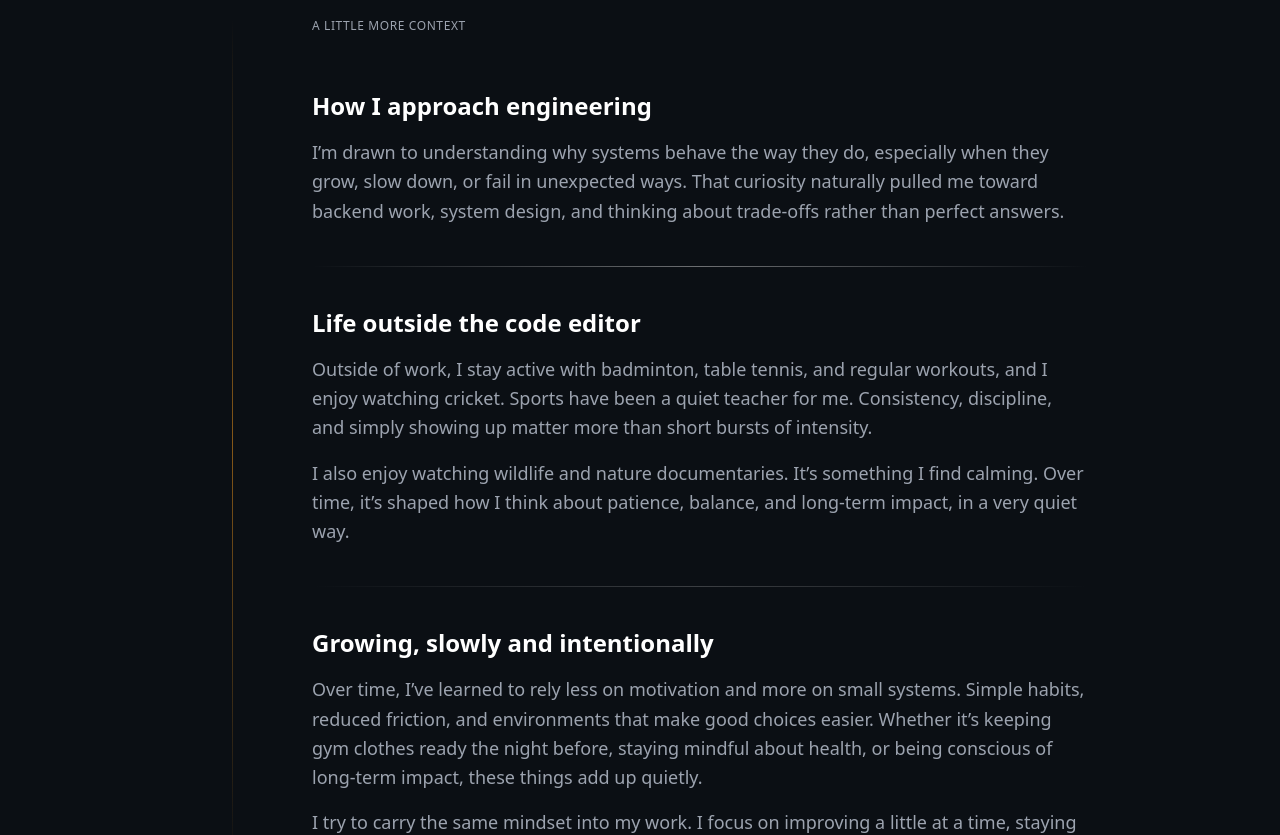
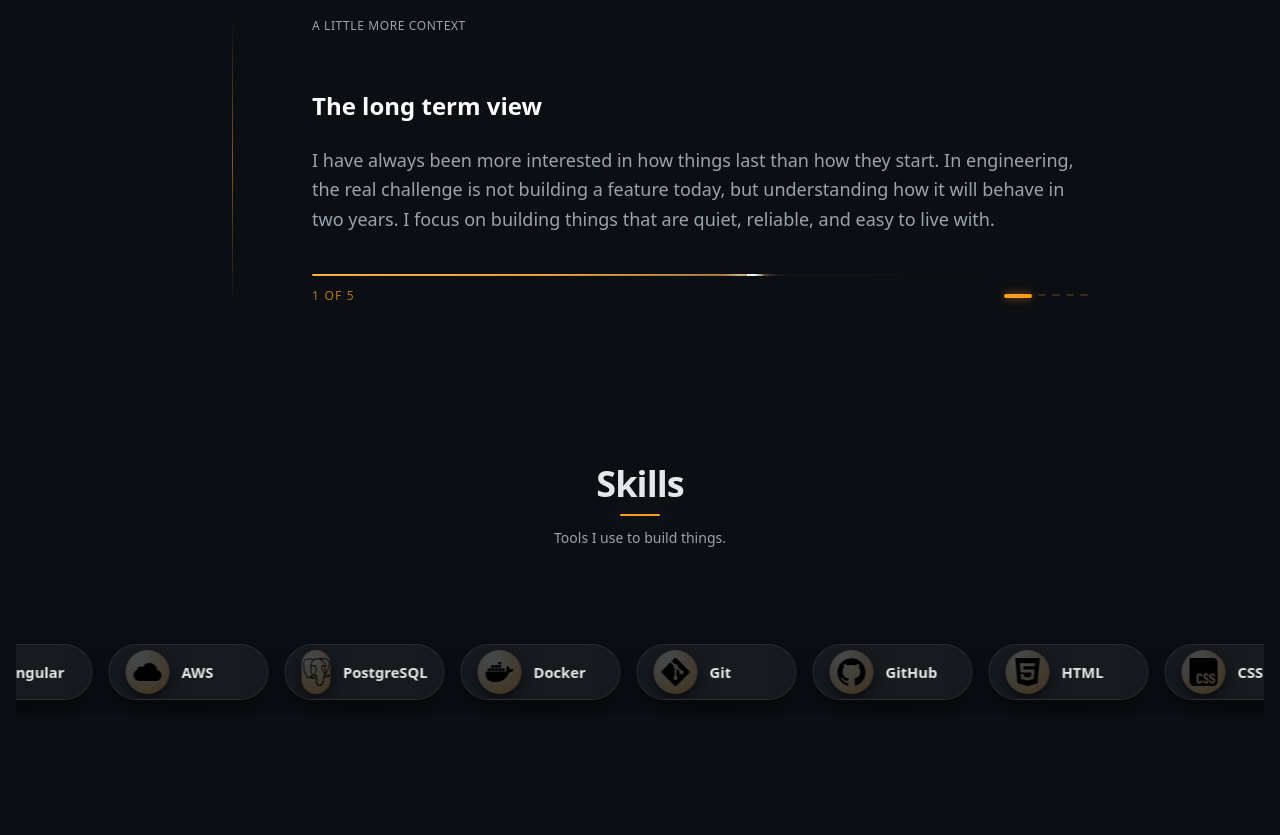
Before and after one commit to AbhishekKadavergu/who-am-i, a React (Vite) app: page / in a window 1280 px wide. Shown: the part 660-1495 px from the top of the page. Built offline with nearby package versions, Linux system fonts and the light colour scheme.

Commit message:
added content file (#15)
* fixed lint issues

* moved about section content to a file for easy content edit in future

```diff
--- a/src/components/About.tsx
+++ b/src/components/About.tsx
@@ -1,8 +1,95 @@
-import React from "react";
-import { motion } from "framer-motion";
+import React, { useState, useEffect, useRef, useLayoutEffect } from "react";
+import { motion, AnimatePresence } from "framer-motion";
 import profileImg from "../assets/Portfolio-Image.jpg";
+import { ABOUT_BLOCKS, INTRO_HTML } from "../data/aboutContent";
 
-const About: React.FC = () => (
+const About: React.FC = () => {
+  const [currentBlockIndex, setCurrentBlockIndex] = useState(0);
+  const [progress, setProgress] = useState(0);
+  const [isContentVisible, setIsContentVisible] = useState(true);
+  const [isPaused, setIsPaused] = useState(false);
+  const [contentMinHeight, setContentMinHeight] = useState<number | undefined>(
+    undefined,
+  );
+
+  const BLOCK_DURATION = 12000; // 12 seconds per block
+  const FADE_IN_DURATION = 600; // 0.6s fade in
+  const READING_TIME = BLOCK_DURATION - FADE_IN_DURATION; // reading time after fade in
+
+  const rafRef = useRef<number | null>(null);
+  const lastTimeRef = useRef<number | null>(null);
+  const elapsedRef = useRef(0);
+  const isPausedRef = useRef(isPaused);
+  const isContentVisibleRef = useRef(isContentVisible);
+  const measuringRef = useRef<HTMLDivElement | null>(null);
+  const contentWrapperRef = useRef<HTMLDivElement | null>(null);
+
+  useEffect(() => {
+    isPausedRef.current = isPaused;
+  }, [isPaused]);
+
+  useEffect(() => {
+    isContentVisibleRef.current = isContentVisible;
+  }, [isContentVisible]);
+
+  useLayoutEffect(() => {
+    const measure = () => {
+      if (!measuringRef.current || !contentWrapperRef.current) return;
+      // ensure measuring width matches visible container
+      const width = contentWrapperRef.current.clientWidth;
+      measuringRef.current.style.width = `${width}px`;
+      const blocks = Array.from(
+        measuringRef.current.querySelectorAll<HTMLDivElement>(".measure-block"),
+      );
+      let max = 0;
+      blocks.forEach((b) => {
+        max = Math.max(max, b.offsetHeight);
+      });
+      if (max) setContentMinHeight(max);
+    };
+
+    measure();
+    const onResize = () => setTimeout(measure, 120);
+    window.addEventListener("resize", onResize);
+    return () => window.removeEventListener("resize", onResize);
+  }, []);
+
+  useEffect(() => {
+    const loop = (ts: number) => {
+      if (lastTimeRef.current == null) lastTimeRef.current = ts;
+      const delta = ts - lastTimeRef.current;
+      lastTimeRef.current = ts;
+
+      if (!isPausedRef.current && isContentVisibleRef.current) {
+        elapsedRef.current += delta;
+        const pct = Math.min(100, (elapsedRef.current / READING_TIME) * 100);
+        setProgress(pct);
+
+        if (elapsedRef.current >= READING_TIME) {
+          setCurrentBlockIndex((i) => (i + 1) % ABOUT_BLOCKS.length);
+          elapsedRef.current = 0;
+          setProgress(0);
+          setIsContentVisible(false);
+          setTimeout(() => setIsContentVisible(true), FADE_IN_DURATION);
+        }
+      }
+
+      rafRef.current = requestAnimationFrame(loop);
+    };
+
+    rafRef.current = requestAnimationFrame(loop);
+    return () => {
+      if (rafRef.current) cancelAnimationFrame(rafRef.current);
+      rafRef.current = null;
+      lastTimeRef.current = null;
+      elapsedRef.current = 0;
+    };
+    // intentionally no deps: RAF loop reads refs
+  }, [READING_TIME]);
+
+  const currentBlock = ABOUT_BLOCKS[currentBlockIndex];
+
+  return (
     <section id="about" className="py-16 px-4 md:px-12 bg-[var(--brand-bg)]">
       {/* Hero */}
       <motion.div
@@ -30,28 +117,10 @@ const About: React.FC = () => (
         </div>
 
         {/* Intro */}
-      <div className="max-w-xl">
-        <p className="text-lg leading-relaxed mb-6 text-[var(--brand-text)]">
-          Hi — I’m{" "}
-          <span className="font-semibold text-white">Abhishek Kadavergu</span>.
-          I’m a software engineer who enjoys looking beyond features. I like
-          spending time understanding how things behave, evolve, and hold up
-          once they’re out in the real world.
-        </p>
-
-        <p className="text-lg leading-relaxed mb-6 text-[var(--brand-muted)]">
-          I currently work at{" "}
-          <span className="font-semibold text-white">Airbus</span>, building
-          backend services and micro-frontends using Node.js, Angular, React,
-          TypeScript, AWS, and PostgreSQL. What I enjoy most is the balance
-          between building something useful today and making sure it still makes
-          sense tomorrow.
-        </p>
-
-        <blockquote className="border-l-2 border-[var(--brand-orange)] pl-5 italic text-[var(--brand-muted)]">
-          I’m interested in building things that quietly last.
-        </blockquote>
-      </div>
+        <div
+          className="max-w-xl"
+          dangerouslySetInnerHTML={{ __html: INTRO_HTML }}
+        />
       </motion.div>
 
       {/* Perspective */}
@@ -73,10 +142,33 @@ const About: React.FC = () => (
               A little more context
             </p>
 
-          {/* Block 1 */}
-          <div className="mb-10">
-            <h3 className="group relative inline-block text-2xl font-semibold mb-4 text-white">
-              How I approach engineering
+            <div
+              ref={contentWrapperRef}
+              onMouseEnter={() => setIsPaused(true)}
+              onMouseLeave={() => setIsPaused(false)}
+              style={{
+                minHeight: contentMinHeight
+                  ? `${contentMinHeight}px`
+                  : undefined,
+              }}
+            >
+              {/* Rotating Block Content */}
+              <AnimatePresence mode="wait">
+                <motion.div
+                  key={currentBlockIndex}
+                  className="mb-10"
+                  initial={{ opacity: 0, y: 15, filter: "blur(8px)" }}
+                  animate={{ opacity: 1, y: 0, filter: "blur(0px)" }}
+                  exit={{ opacity: 0, y: -15, filter: "blur(8px)" }}
+                  transition={{ duration: 0.6, ease: [0.23, 1, 0.32, 1] }}
+                >
+                  <motion.h3
+                    className="group relative inline-block text-2xl font-semibold mb-6 text-white"
+                    initial={{ opacity: 0 }}
+                    animate={{ opacity: 1 }}
+                    transition={{ duration: 0.6, delay: 0.1 }}
+                  >
+                    {currentBlock.title}
                     <span
                       className="
                       absolute left-0 -bottom-1
@@ -86,82 +178,152 @@ const About: React.FC = () => (
                       group-hover:w-full
                     "
                     />
-            </h3>
+                  </motion.h3>
 
-            <p className="text-lg leading-relaxed text-[var(--brand-muted)]">
-              I’m drawn to understanding why systems behave the way they do,
-              especially when they grow, slow down, or fail in unexpected ways.
-              That curiosity naturally pulled me toward backend work, system
-              design, and thinking about trade-offs rather than perfect answers.
-            </p>
+                  <div className="space-y-4">
+                    {currentBlock.content.map((paragraph, idx) => (
+                      <motion.p
+                        key={idx}
+                        className="text-lg leading-relaxed text-[var(--brand-muted)]"
+                        initial={{ opacity: 0, x: -10 }}
+                        animate={{ opacity: 1, x: 0 }}
+                        transition={{
+                          duration: 0.6,
+                          delay: 0.15 + idx * 0.1,
+                          ease: [0.23, 1, 0.32, 1],
+                        }}
+                      >
+                        {paragraph}
+                      </motion.p>
+                    ))}
+                  </div>
+                </motion.div>
+              </AnimatePresence>
+
+              {/* Premium Progress Bar */}
+              <motion.div
+                className="mt-10"
+                initial={{ opacity: 0 }}
+                animate={{ opacity: 1 }}
+                transition={{ duration: 0.8, delay: 0.3 }}
+              >
+                {/* Track background */}
+                <div className="relative h-0.5 bg-gradient-to-r from-[var(--brand-orange)]/10 via-[var(--brand-orange)]/5 to-transparent rounded-full overflow-hidden backdrop-blur-sm">
+                  {/* Glow effect behind */}
+                  <div className="absolute inset-0 bg-gradient-to-r from-[var(--brand-orange)]/20 to-transparent blur-md" />
+
+                  {/* Progress fill */}
+                  <motion.div
+                    className="relative h-full bg-gradient-to-r from-[var(--brand-orange)] via-[var(--brand-orange)]/90 to-[var(--brand-orange)]/50 rounded-full"
+                    style={{
+                      width: `${progress}%`,
+                      boxShadow: `0 0 12px rgba(255, 140, 0, 0.6), inset 0 1px 2px rgba(255, 255, 255, 0.3)`,
+                    }}
+                    transition={{ width: { duration: 0.1, ease: "linear" } }}
+                  >
+                    {/* Shine effect */}
+                    <div className="absolute right-0 top-0 h-full w-8 bg-gradient-to-r from-transparent via-white/40 to-transparent" />
+                    {/* Premium circular tip with sparkle */}
+                    <motion.div
+                      className="absolute right-0 top-1/2 -translate-y-1/2 translate-x-1/2 w-4 h-4 rounded-full"
+                      style={{
+                        background:
+                          "radial-gradient(circle at 35% 35%, rgba(255,255,255,0.95), rgba(255,255,255,0.7) 40%, rgba(255,200,100,0.6))",
+                        boxShadow: `
+                          0 0 20px rgba(255,255,255,0.9),
+                          0 0 12px rgba(255,140,0,0.7),
+                          inset -1px -1px 2px rgba(0,0,0,0.3),
+                          inset 2px 2px 3px rgba(255,255,255,0.8)
+                        `,
+                      }}
+                      animate={{
+                        boxShadow: [
+                          `0 0 20px rgba(255,255,255,0.9), 0 0 12px rgba(255,140,0,0.7), inset -1px -1px 2px rgba(0,0,0,0.3), inset 2px 2px 3px rgba(255,255,255,0.8)`,
+                          `0 0 28px rgba(255,255,255,1), 0 0 16px rgba(255,140,0,0.9), inset -1px -1px 2px rgba(0,0,0,0.3), inset 2px 2px 3px rgba(255,255,255,1)`,
+                          `0 0 20px rgba(255,255,255,0.9), 0 0 12px rgba(255,140,0,0.7), inset -1px -1px 2px rgba(0,0,0,0.3), inset 2px 2px 3px rgba(255,255,255,0.8)`,
+                        ],
+                      }}
+                      transition={{
+                        duration: 1.5,
+                        repeat: Infinity,
+                        ease: "easeInOut",
+                      }}
+                    >
+                      {/* Inner highlight sparkle */}
+                      <div
+                        className="absolute inset-1 rounded-full pointer-events-none"
+                        style={{
+                          background:
+                            "radial-gradient(circle at 30% 30%, rgba(255,255,255,0.9), transparent 70%)",
+                        }}
+                      />
+                    </motion.div>
+                  </motion.div>
                 </div>
 
-          <div className="my-10 h-px bg-gradient-to-r from-transparent via-white/40 to-transparent" />
-
-          {/* Block 2 */}
-          <div className="mb-10">
-            <h3 className="group relative inline-block text-2xl font-semibold mb-4 text-white">
-              Life outside the code editor
-              <span
-                className="
-                  absolute left-0 -bottom-1
-                  h-[2px] w-0
-                  bg-[var(--brand-orange)]
-                  transition-all duration-300
-                  group-hover:w-full
-                "
+                {/* Counter and spacing */}
+                <div className="flex items-center justify-between mt-3">
+                  <div className="text-xs uppercase tracking-widest text-[var(--brand-orange)]/70 font-medium">
+                    {currentBlockIndex + 1} of {ABOUT_BLOCKS.length}
+                  </div>
+                  <div className="flex gap-1.5">
+                    {ABOUT_BLOCKS.map((_, idx) => (
+                      <motion.button
+                        key={idx}
+                        onClick={() => {
+                          setCurrentBlockIndex(idx);
+                          setProgress(0);
+                          elapsedRef.current = 0;
+                        }}
+                        className={`rounded-full transition-all duration-300 cursor-pointer ${
+                          idx === currentBlockIndex
+                            ? "h-1 w-7 bg-[var(--brand-orange)] shadow-[0_0_8px_rgba(255,140,0,0.6)]"
+                            : "h-0.5 w-2 bg-[var(--brand-orange)]/20 hover:bg-[var(--brand-orange)]/40"
+                        }`}
+                        aria-label={`Go to block ${idx + 1}`}
+                        whileHover={{ scale: 1.1 }}
                       />
-            </h3>
-
-            <p className="text-lg leading-relaxed text-[var(--brand-muted)]">
-              Outside of work, I stay active with badminton, table tennis, and
-              regular workouts, and I enjoy watching cricket. Sports have been a
-              quiet teacher for me. Consistency, discipline, and simply showing
-              up matter more than short bursts of intensity.
-            </p>
-
-            <p className="text-lg leading-relaxed text-[var(--brand-muted)] mt-4">
-              I also enjoy watching wildlife and nature documentaries. It’s
-              something I find calming. Over time, it’s shaped how I think about
-              patience, balance, and long-term impact, in a very quiet way.
-            </p>
+                    ))}
+                  </div>
+                </div>
+              </motion.div>
             </div>
 
-          <div className="my-10 h-px bg-gradient-to-r from-transparent via-white/20 to-transparent" />
-
-          {/* Block 3 */}
-          <div>
-            <h3 className="group relative inline-block text-2xl font-semibold mb-4 text-white">
-              Growing, slowly and intentionally
-              <span
-                className="
-                  absolute left-0 -bottom-1
-                  h-[2px] w-0
-                  bg-[var(--brand-orange)]
-                  transition-all duration-300
-                  group-hover:w-full
-                "
-              />
+            {/* Hidden measuring container for stable layout */}
+            <div
+              ref={measuringRef}
+              style={{
+                position: "absolute",
+                visibility: "hidden",
+                left: -9999,
+                top: 0,
+                pointerEvents: "none",
+              }}
+              aria-hidden
+            >
+              {ABOUT_BLOCKS.map((block, idx) => (
+                <div key={idx} className="measure-block mb-10">
+                  <h3 className="group relative inline-block text-2xl font-semibold mb-6 text-white">
+                    {block.title}
                   </h3>
-
-            <p className="text-lg leading-relaxed text-[var(--brand-muted)]">
-              Over time, I’ve learned to rely less on motivation and more on
-              small systems. Simple habits, reduced friction, and environments
-              that make good choices easier. Whether it’s keeping gym clothes
-              ready the night before, staying mindful about health, or being
-              conscious of long-term impact, these things add up quietly.
+                  <div className="space-y-4">
+                    {block.content.map((p, i) => (
+                      <p
+                        key={i}
+                        className="text-lg leading-relaxed text-[var(--brand-muted)]"
+                      >
+                        {p}
                       </p>
-
-            <p className="text-lg leading-relaxed text-[var(--brand-muted)] mt-4">
-              I try to carry the same mindset into my work. I focus on improving
-              a little at a time, staying curious, and building things
-              thoughtfully instead of rushing.
-            </p>
+                    ))}
+                  </div>
+                </div>
+              ))}
             </div>
           </div>
         </div>
       </motion.div>
     </section>
   );
+};
 
 export default About;
--- /dev/null
+++ b/src/data/aboutContent.ts
@@ -0,0 +1,52 @@
+export interface AboutBlock {
+  title: string;
+  content: string[];
+}
+
+export const ABOUT_BLOCKS: AboutBlock[] = [
+  {
+    title: "The long term view",
+    content: [
+      "I have always been more interested in how things last than how they start. In engineering, the real challenge is not building a feature today, but understanding how it will behave in two years. I focus on building things that are quiet, reliable, and easy to live with.",
+    ],
+  },
+  {
+    title: "Life outside the code editor",
+    content: [
+      "I find a lot of value in being a student of the game, whether I am playing badminton or table tennis. These sports are a simple reminder that progress is about the basics—learning how to move, how to stay patient, and how to show up. I try to carry that same mindset into my work, focusing on steady, honest improvement rather than rushing for a result.",
+    ],
+  },
+  {
+    title: "Balance from the wild",
+    content: [
+      "I also enjoy watching wildlife and nature documentaries. It is something I find calming. Over time, it has shaped how I think about patience, balance, and long term impact in a very quiet way. Nature is the perfect example of a system that works through cycles and steady adaptation rather than force.",
+    ],
+  },
+  {
+    title: "Environment over willpower",
+    content: [
+      "I have learned that willpower is a limited resource, so I try not to rely on it. Instead, I focus on my environment. Whether it is laying out gym gear the night before or organizing a project, I build systems that make the right choices feel automatic. If the friction is low, consistency follows.",
+    ],
+  },
+  {
+    title: "Building for humans",
+    content: [
+      "I bring this same mindset to my code. The goal is not just to ship fast, but to create a setup where doing the right thing is the easiest path for the team. Engineering is about building a sustainable environment where good work can happen every day without a struggle.",
+    ],
+  },
+];
+
+export const INTRO_HTML = `
+<p class="text-lg leading-relaxed mb-6 text-[var(--brand-text)]">
+  Hi, I’m <strong>Abhishek Kadavergu</strong>. I’m a software engineer who enjoys looking beyond features. I like
+  spending time understanding how things behave, evolve, and hold up once they’re out in the real world.
+</p>
+
+<p class="text-lg leading-relaxed mb-6 text-[var(--brand-muted)]">
+  I currently work at <strong>Airbus</strong> and previously at <strong>TCS</strong>, building backend micro-services and micro-frontends using Node.js, Angular, React, TypeScript, AWS, and PostgreSQL. What I enjoy most is the balance between building something useful today and making sure it still makes sense tomorrow.
+</p>
+
+<blockquote class="border-l-2 border-[var(--brand-orange)] pl-5 italic text-[var(--brand-muted)]">
+  I’m interested in building things that quietly last.
+</blockquote>
+`;
```
Lines whose indentation alone changed are shown as unchanged.
